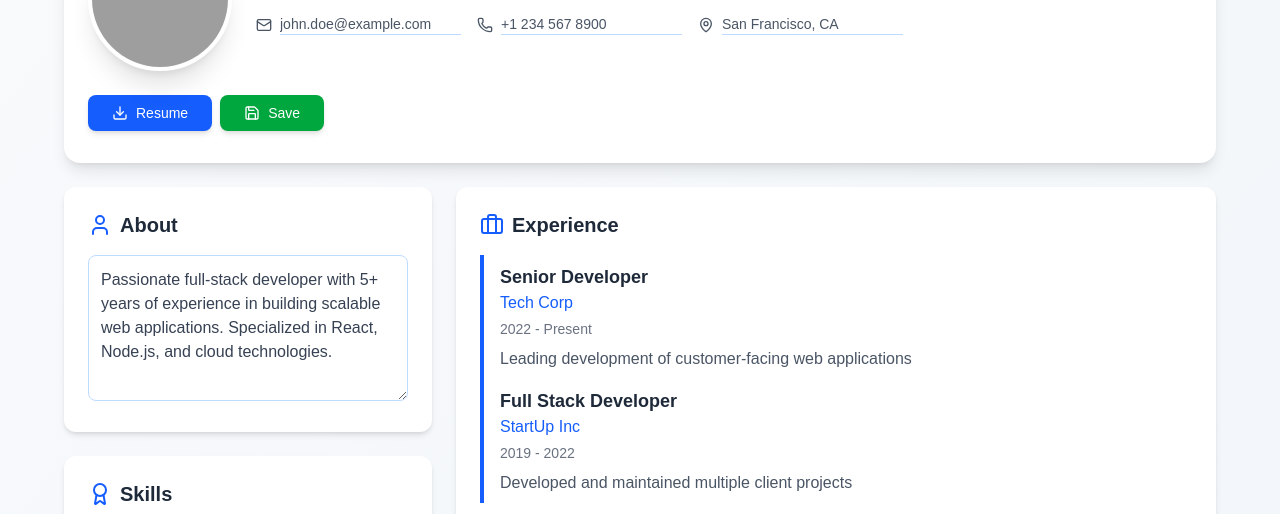
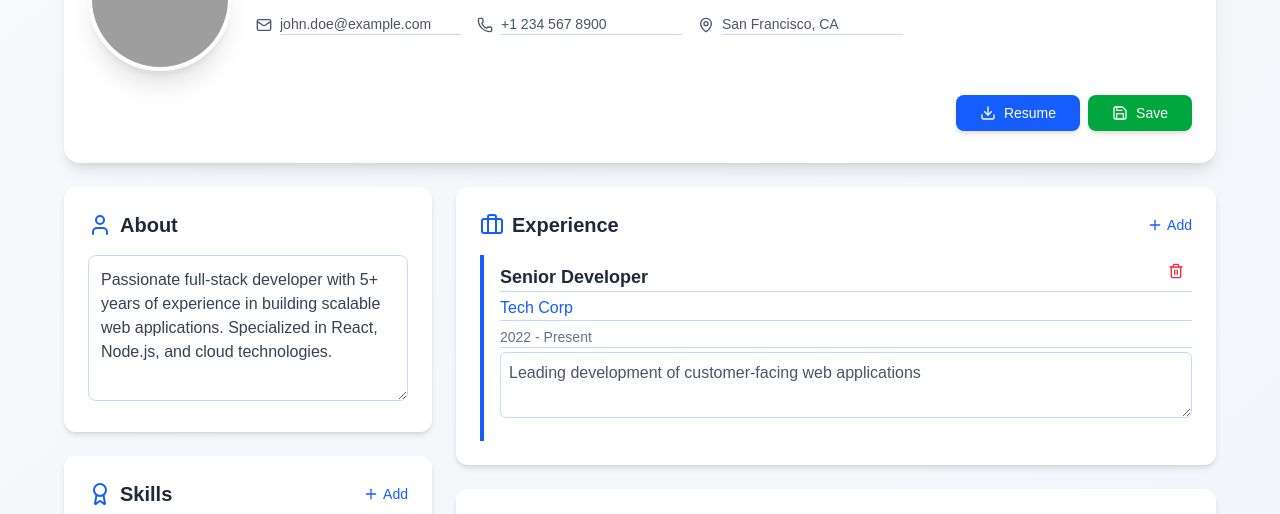
Before and after one commit to manishbisht12/zobs, a Next.js app in the folder job_portal/: page /Profile in a window 1280 px wide. Both pictures are taken after a click on the button "Edit". Shown: the part 265-779 px from the top of the page. Built offline with nearby package versions, Linux system fonts and the light colour scheme; grey boxes are pictures that could not be loaded.

Commit message:
fix profile   (resume and edit button)

```diff
--- a/job_portal/components/Profile.jsx
+++ b/job_portal/components/Profile.jsx
@@ -14,6 +14,8 @@ import {
   Download,
   Camera,
   Save,
+  Plus,
+  Trash2,
 } from "lucide-react";
 
 const Profile = () => {
@@ -34,11 +36,6 @@ const Profile = () => {
       { name: "React.js", level: 90 },
       { name: "Node.js", level: 85 },
       { name: "JavaScript", level: 95 },
-      { name: "TypeScript", level: 80 },
-      { name: "Python", level: 75 },
-      { name: "AWS", level: 70 },
-      { name: "MongoDB", level: 85 },
-      { name: "Git", level: 90 },
     ],
     projects: [
       {
@@ -48,20 +45,6 @@ const Profile = () => {
         technologies: ["React", "Node.js", "MongoDB", "Stripe"],
         link: "github.com/johndoe/ecommerce",
       },
-      {
-        title: "Task Management App",
-        description:
-          "Developed a collaborative task management application with real-time updates and team collaboration features.",
-        technologies: ["React", "Firebase", "Material-UI"],
-        link: "github.com/johndoe/taskmanager",
-      },
-      {
-        title: "Weather Dashboard",
-        description:
-          "Created an interactive weather dashboard with forecasts, maps, and historical data visualization.",
-        technologies: ["React", "OpenWeather API", "Chart.js"],
-        link: "github.com/johndoe/weather",
-      },
     ],
     experience: [
       {
@@ -70,54 +53,115 @@ const Profile = () => {
         duration: "2022 - Present",
         description: "Leading development of customer-facing web applications",
       },
-      {
-        position: "Full Stack Developer",
-        company: "StartUp Inc",
-        duration: "2019 - 2022",
-        description: "Developed and maintained multiple client projects",
-      },
     ],
   });
 
   const coverInputRef = useRef(null);
   const profileInputRef = useRef(null);
 
+  // ---------- Image Handlers ----------
   const handleCoverImageChange = (e) => {
     const file = e.target.files[0];
-    if (file) {
+    if (!file) return;
     const reader = new FileReader();
     reader.onloadend = () => {
       setProfileData((prev) => ({ ...prev, coverImage: reader.result }));
     };
     reader.readAsDataURL(file);
-    }
   };
 
   const handleProfileImageChange = (e) => {
     const file = e.target.files[0];
-    if (file) {
+    if (!file) return;
     const reader = new FileReader();
     reader.onloadend = () => {
       setProfileData((prev) => ({ ...prev, profileImage: reader.result }));
     };
     reader.readAsDataURL(file);
-    }
   };
 
+  // ---------- Generic Field Changes ----------
   const handleChange = (field, value) => {
     setProfileData((prev) => ({ ...prev, [field]: value }));
   };
 
+  // ---------- Skills Handlers ----------
   const handleSkillChange = (index, field, value) => {
-    const newSkills = [...profileData.skills];
-    newSkills[index][field] = value;
-    setProfileData((prev) => ({ ...prev, skills: newSkills }));
+    const updatedSkills = [...profileData.skills];
+    updatedSkills[index][field] = value;
+    setProfileData((prev) => ({ ...prev, skills: updatedSkills }));
   };
 
+  const handleAddSkill = () => {
+    setProfileData((prev) => ({
+      ...prev,
+      skills: [...prev.skills, { name: "New Skill", level: 50 }],
+    }));
+  };
+
+  const handleDeleteSkill = (index) => {
+    setProfileData((prev) => ({
+      ...prev,
+      skills: prev.skills.filter((_, i) => i !== index),
+    }));
+  };
+
+  // ---------- Projects Handlers ----------
   const handleProjectChange = (index, field, value) => {
-    const newProjects = [...profileData.projects];
-    newProjects[index][field] = value;
-    setProfileData((prev) => ({ ...prev, projects: newProjects }));
+    const updatedProjects = [...profileData.projects];
+    updatedProjects[index][field] = value;
+    setProfileData((prev) => ({ ...prev, projects: updatedProjects }));
+  };
+
+  const handleAddProject = () => {
+    setProfileData((prev) => ({
+      ...prev,
+      projects: [
+        ...prev.projects,
+        {
+          title: "New Project",
+          description: "Project description here...",
+          technologies: ["React"],
+          link: "github.com/username/newproject",
+        },
+      ],
+    }));
+  };
+
+  const handleDeleteProject = (index) => {
+    setProfileData((prev) => ({
+      ...prev,
+      projects: prev.projects.filter((_, i) => i !== index),
+    }));
+  };
+
+  // ---------- Experience Handlers ----------
+  const handleExperienceChange = (index, field, value) => {
+    const updatedExp = [...profileData.experience];
+    updatedExp[index][field] = value;
+    setProfileData((prev) => ({ ...prev, experience: updatedExp }));
+  };
+
+  const handleAddExperience = () => {
+    setProfileData((prev) => ({
+      ...prev,
+      experience: [
+        ...prev.experience,
+        {
+          position: "New Position",
+          company: "New Company",
+          duration: "Year - Year",
+          description: "Description here...",
+        },
+      ],
+    }));
+  };
+
+  const handleDeleteExperience = (index) => {
+    setProfileData((prev) => ({
+      ...prev,
+      experience: prev.experience.filter((_, i) => i !== index),
+    }));
   };
 
   const handleEditToggle = () => setIsEditing((prev) => !prev);
@@ -270,16 +314,16 @@ const Profile = () => {
               </div>
             </div>
 
-            {/* Buttons below profile info */}
-            <div className="flex flex-col sm:flex-row gap-2 mt-4 md:mt-6 w-full sm:w-auto z-10">
-              <button className="flex items-center justify-center gap-2 bg-blue-600 text-white px-6 py-2 rounded-lg hover:bg-blue-700 transition-all shadow-md hover:shadow-lg font-medium text-sm">
+            {/* Buttons — Aligned to the Right */}
+            <div className="flex justify-end gap-2 mt-6">
+              <button className="flex items-center justify-center gap-2 bg-blue-600 text-white px-6 py-2 rounded-lg hover:bg-blue-700 transition-all shadow-md font-medium text-sm">
                 <Download size={16} />
                 Resume
               </button>
 
               <button
                 onClick={isEditing ? handleSave : handleEditToggle}
-                className={`flex items-center justify-center gap-2 px-6 py-2 rounded-lg transition-all shadow-md hover:shadow-lg font-medium text-sm ${
+                className={`flex items-center justify-center gap-2 px-6 py-2 rounded-lg transition-all shadow-md font-medium text-sm ${
                   isEditing
                     ? "bg-green-600 text-white hover:bg-green-700"
                     : "bg-white text-gray-800 hover:bg-gray-50 border-2 border-gray-300"
@@ -313,27 +357,39 @@ const Profile = () => {
                 <textarea
                   value={profileData.about}
                   onChange={(e) => handleChange("about", e.target.value)}
-                  className="w-full border border-blue-200 rounded-lg p-3 text-gray-700 focus:outline-none focus:border-blue-400"
+                  className="w-full border border-blue-200 rounded-lg p-3 text-gray-700 focus:outline-none"
                   rows="5"
                 />
               ) : (
-                <p className="text-gray-600 leading-relaxed">{profileData.about}</p>
+                <p className="text-gray-600 leading-relaxed">
+                  {profileData.about}
+                </p>
               )}
             </div>
 
             {/* Skills Section */}
             <div className="bg-white rounded-xl shadow-md p-6">
-              <div className="flex items-center gap-2 mb-4">
+              <div className="flex items-center justify-between mb-4">
+                <div className="flex items-center gap-2">
                   <Award className="text-blue-600" size={24} />
                   <h2 className="text-xl font-bold text-gray-800">Skills</h2>
                 </div>
+                {isEditing && (
+                  <button
+                    onClick={handleAddSkill}
+                    className="flex items-center gap-1 text-blue-600 text-sm font-medium hover:underline"
+                  >
+                    <Plus size={16} /> Add
+                  </button>
+                )}
+              </div>
+
               <div className="grid grid-cols-2 gap-3">
                 {profileData.skills.map((skill, index) => (
                   <div
                     key={index}
-                    className="relative bg-gradient-to-br from-blue-50 to-purple-50 rounded-xl p-4 border border-blue-100 hover:border-blue-300 transition-all duration-300 hover:shadow-md group overflow-hidden"
+                    className="relative bg-gradient-to-br from-blue-50 to-purple-50 rounded-xl p-4 border border-blue-100 hover:border-blue-300 transition"
                   >
-                    <div className="relative z-10">
                     {isEditing ? (
                       <>
                         <input
@@ -352,6 +408,12 @@ const Profile = () => {
                           }
                           className="w-full text-xs font-bold text-blue-600 focus:outline-none border-b border-blue-200 bg-transparent"
                         />
+                        <button
+                          onClick={() => handleDeleteSkill(index)}
+                          className="absolute top-2 right-2 text-red-500 hover:text-red-600"
+                        >
+                          <Trash2 size={16} />
+                        </button>
                       </>
                     ) : (
                       <>
@@ -361,7 +423,7 @@ const Profile = () => {
                         <div className="flex items-center gap-2">
                           <div className="flex-1 bg-white rounded-full h-1.5 overflow-hidden">
                             <div
-                                className="bg-gradient-to-r from-blue-500 to-purple-600 h-full rounded-full transition-all duration-500"
+                              className="bg-gradient-to-r from-blue-500 to-purple-600 h-full rounded-full"
                               style={{ width: `${skill.level}%` }}
                             ></div>
                           </div>
@@ -372,7 +434,6 @@ const Profile = () => {
                       </>
                     )}
                   </div>
-                  </div>
                 ))}
               </div>
             </div>
@@ -382,30 +443,122 @@ const Profile = () => {
           <div className="lg:col-span-2 space-y-6">
             {/* Experience Section */}
             <div className="bg-white rounded-xl shadow-md p-6">
-              <div className="flex items-center gap-2 mb-4">
+              <div className="flex items-center justify-between mb-4">
+                <div className="flex items-center gap-2">
                   <Briefcase className="text-blue-600" size={24} />
-                <h2 className="text-xl font-bold text-gray-800">Experience</h2>
+                  <h2 className="text-xl font-bold text-gray-800">
+                    Experience
+                  </h2>
                 </div>
+                {isEditing && (
+                  <button
+                    onClick={handleAddExperience}
+                    className="flex items-center gap-1 text-blue-600 text-sm font-medium hover:underline"
+                  >
+                    <Plus size={16} /> Add
+                  </button>
+                )}
+              </div>
+
               {profileData.experience.map((exp, index) => (
-                <div key={index} className="border-l-4 border-blue-600 pl-4 py-2">
-                  <h3 className="text-lg font-semibold text-gray-800">{exp.position}</h3>
+                <div
+                  key={index}
+                  className="border-l-4 border-blue-600 pl-4 py-2 relative"
+                >
+                  {isEditing ? (
+                    <>
+                      <input
+                        type="text"
+                        value={exp.position}
+                        onChange={(e) =>
+                          handleExperienceChange(
+                            index,
+                            "position",
+                            e.target.value
+                          )
+                        }
+                        className="text-lg font-semibold text-gray-800 border-b border-blue-200 mb-1 w-full focus:outline-none"
+                      />
+                      <input
+                        type="text"
+                        value={exp.company}
+                        onChange={(e) =>
+                          handleExperienceChange(
+                            index,
+                            "company",
+                            e.target.value
+                          )
+                        }
+                        className="text-blue-600 font-medium border-b border-blue-200 mb-1 w-full focus:outline-none"
+                      />
+                      <input
+                        type="text"
+                        value={exp.duration}
+                        onChange={(e) =>
+                          handleExperienceChange(
+                            index,
+                            "duration",
+                            e.target.value
+                          )
+                        }
+                        className="text-sm text-gray-500 border-b border-blue-200 mb-1 w-full focus:outline-none"
+                      />
+                      <textarea
+                        value={exp.description}
+                        onChange={(e) =>
+                          handleExperienceChange(
+                            index,
+                            "description",
+                            e.target.value
+                          )
+                        }
+                        className="w-full text-gray-600 border border-blue-200 rounded-md p-2 mb-2 focus:outline-none"
+                        rows="2"
+                      />
+                      <button
+                        onClick={() => handleDeleteExperience(index)}
+                        className="absolute top-2 right-2 text-red-500 hover:text-red-600"
+                      >
+                        <Trash2 size={16} />
+                      </button>
+                    </>
+                  ) : (
+                    <>
+                      <h3 className="text-lg font-semibold text-gray-800">
+                        {exp.position}
+                      </h3>
                       <p className="text-blue-600 font-medium">{exp.company}</p>
-                  <p className="text-sm text-gray-500 mt-1">{exp.duration}</p>
+                      <p className="text-sm text-gray-500 mt-1">
+                        {exp.duration}
+                      </p>
                       <p className="text-gray-600 mt-2">{exp.description}</p>
+                    </>
+                  )}
                 </div>
               ))}
             </div>
 
             {/* Projects Section */}
             <div className="bg-white rounded-xl shadow-md p-6">
-              <div className="flex items-center gap-2 mb-4">
+              <div className="flex items-center justify-between mb-4">
+                <div className="flex items-center gap-2">
                   <FileText className="text-blue-600" size={24} />
                   <h2 className="text-xl font-bold text-gray-800">Projects</h2>
                 </div>
+                {isEditing && (
+                  <button
+                    onClick={handleAddProject}
+                    className="flex items-center gap-1 text-blue-600 text-sm font-medium hover:underline"
+                  >
+                    <Plus size={16} /> Add
+                  </button>
+                )}
+              </div>
+
               {profileData.projects.map((project, index) => (
                 <div
                   key={index}
-                  className="border border-gray-200 rounded-lg p-4 hover:shadow-md transition"
+                  className="border border-gray-200 rounded-lg p-4 hover:shadow-md transition relative"
                 >
                   {isEditing ? (
                     <>
@@ -415,12 +568,16 @@ const Profile = () => {
                         onChange={(e) =>
                           handleProjectChange(index, "title", e.target.value)
                         }
-                        className="w-full text-lg font-semibold text-gray-800 border-b border-blue-200 focus:outline-none mb-2"
+                        className="w-full text-lg font-semibold text-gray-800 border-b border-blue-200 mb-2 focus:outline-none"
                       />
                       <textarea
                         value={project.description}
                         onChange={(e) =>
-                          handleProjectChange(index, "description", e.target.value)
+                          handleProjectChange(
+                            index,
+                            "description",
+                            e.target.value
+                          )
                         }
                         className="w-full border border-blue-200 rounded-lg p-2 mb-2 focus:outline-none"
                         rows="3"
@@ -433,15 +590,25 @@ const Profile = () => {
                         }
                         className="w-full border-b border-blue-200 focus:outline-none text-sm text-blue-600 mb-2"
                       />
+                      <button
+                        onClick={() => handleDeleteProject(index)}
+                        className="absolute top-2 right-2 text-red-500 hover:text-red-600"
+                      >
+                        <Trash2 size={16} />
+                      </button>
                     </>
                   ) : (
                     <>
-                      <h3 className="text-lg font-semibold text-gray-800 mb-2">{project.title}</h3>
-                      <p className="text-gray-600 mb-3">{project.description}</p>
+                      <h3 className="text-lg font-semibold text-gray-800 mb-2">
+                        {project.title}
+                      </h3>
+                      <p className="text-gray-600 mb-3">
+                        {project.description}
+                      </p>
                       <div className="flex flex-wrap gap-2 mb-3">
-                        {project.technologies.map((tech, techIndex) => (
+                        {project.technologies.map((tech, i) => (
                           <span
-                            key={techIndex}
+                            key={i}
                             className="px-3 py-1 bg-blue-100 text-blue-700 rounded-full text-xs font-medium"
                           >
                             {tech}
```
Lines whose indentation alone changed are shown as unchanged.
